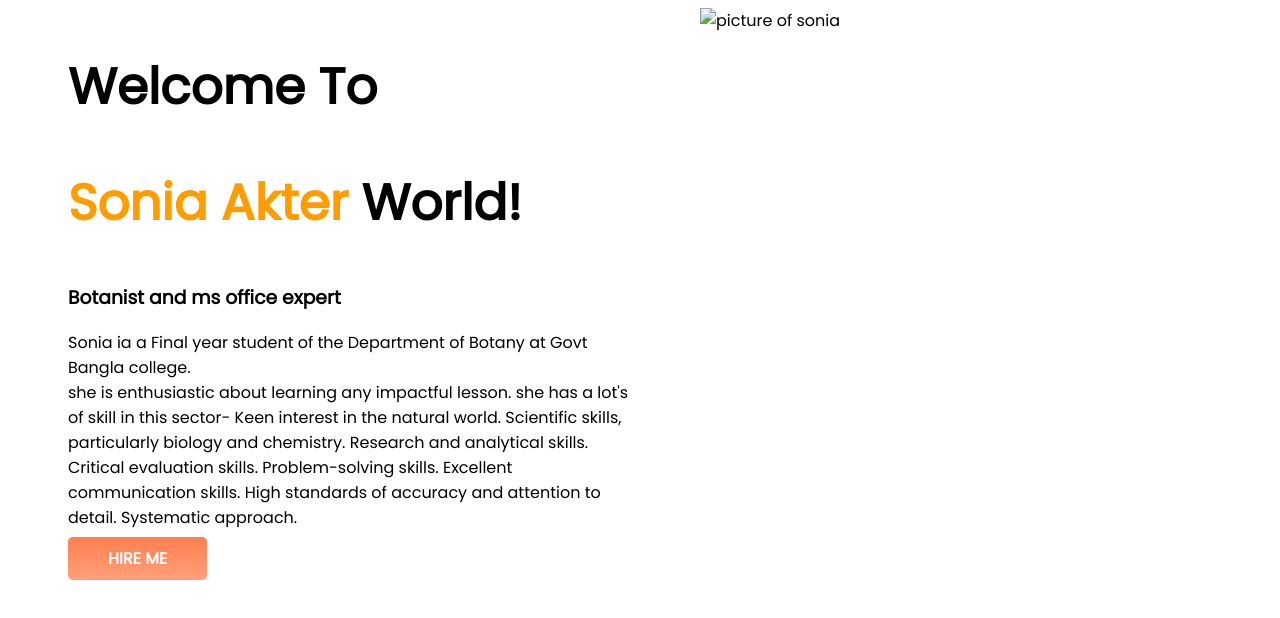
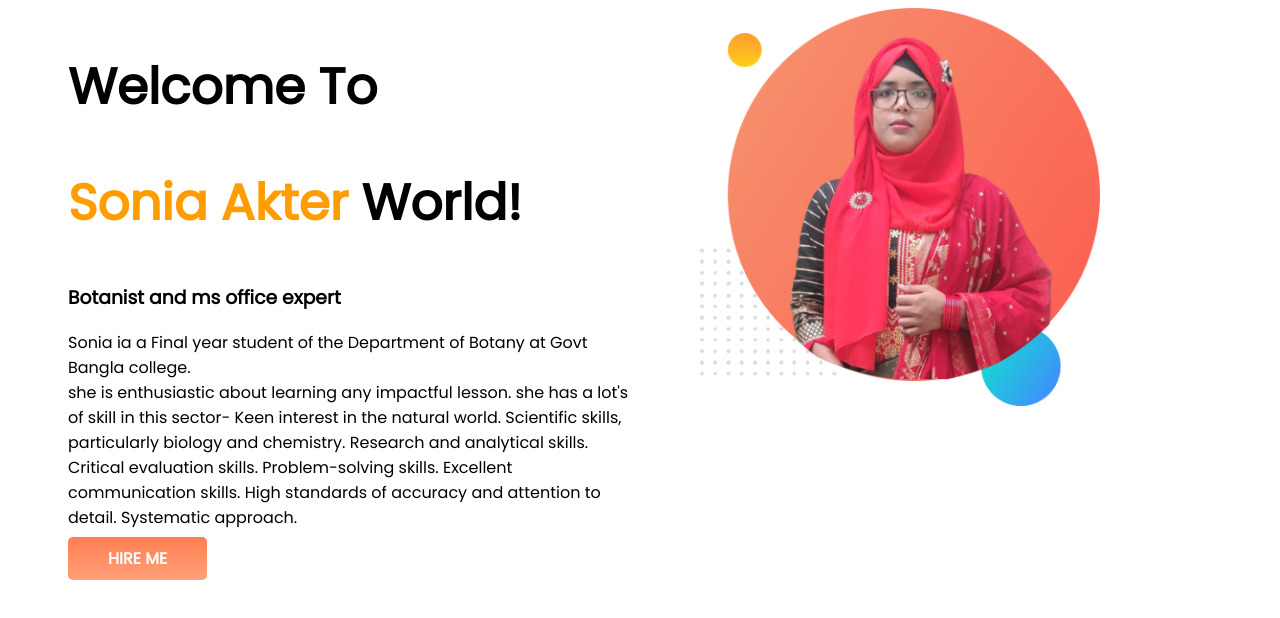
Before and after one commit to N-ahid/Developer_Portfolio_M1_Mod4, a plain HTML site: page index.html in a window 1280 px wide. Drawn offline with Linux system fonts and the light colour scheme; the site is published under a folder, as on GitHub Pages, so addresses that start at the root find nothing.

Commit message:
image_prob_slv

```diff
--- a/index.html
+++ b/index.html
@@ -31,7 +31,7 @@
             <a class="HIRE-button" href="https://www.facebook.com/sadnemevana.sonia.3" target="_blank">HIRE ME</a>
         </div>
 
-        <div class="half-width"><img src="/won_photo/my-bg.png" alt="picture of sonia"></div>
+        <div class="half-width"><img src="won_photo/my-bg.png" alt="picture of sonia"></div>
     </section>
 
 
```
